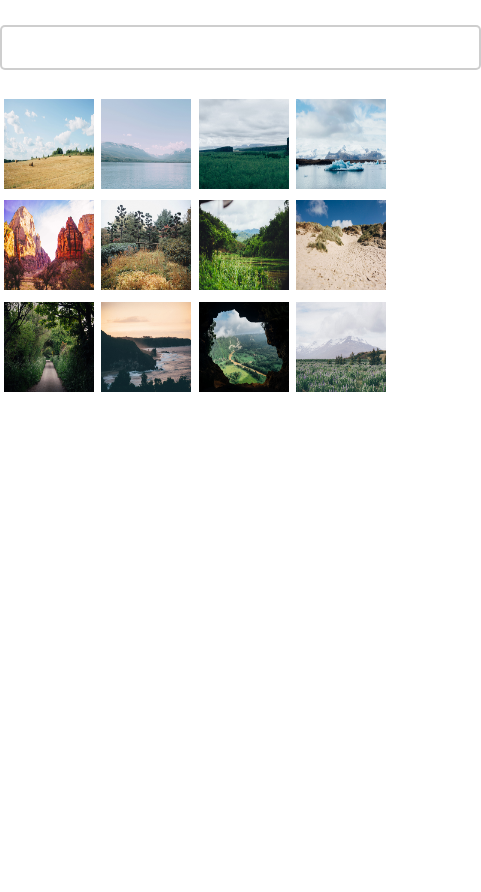
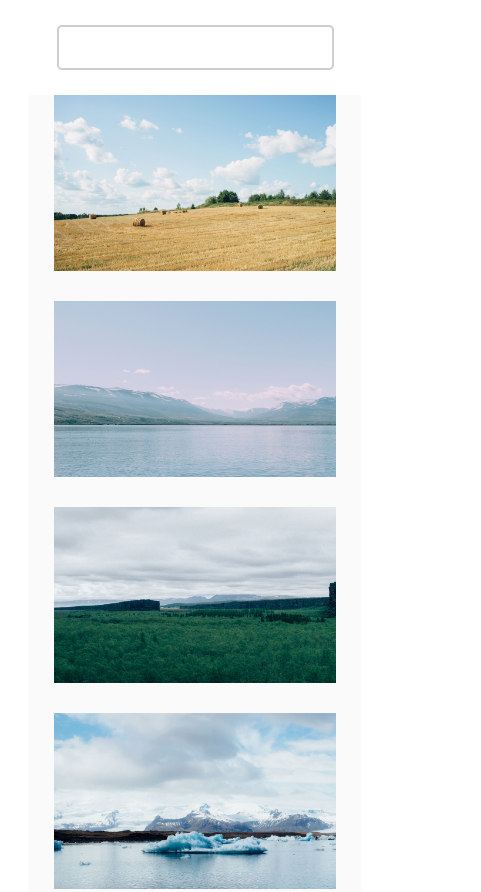
Before and after one commit to jmananthony06/Treehouse-5-Image-Gallery, a plain HTML site: page index.html in a window 390 px wide. Shown: the top 892 px of the page, 481 px wide, since content can reach past the window. Before the commit the page ends 844 px from the top, so only its background shows below. Drawn offline with nearby package versions, Linux system fonts and the light colour scheme.

Commit message:
treehouse inquiry
made fixes per treehouse grading instructions

```diff
--- a/gallery.js
+++ b/gallery.js
@@ -96,7 +96,7 @@ searchBar.addEventListener("keyup", (e) => {
   var query = e.target.value;
   // filter works that if it returns true it becomes a new array and if not then its removed from new array - checks to see what word being typed
   var filteredArray = imageInfo.filter((item) => {
-    return item.text.includes(query); // .includes returns true or false if string has said character inside of it
+    return item.text.toLowerCase().includes(query.toLowerCase()); // .includes returns true or false if string has said character inside of it
   });
   populateImg(filteredArray); // takes filtered array and gives portion of array back
 });
--- a/style.css
+++ b/style.css
@@ -4,7 +4,9 @@
 }
 
 input {
-    padding: 13px 150px;
+    padding: 13px 5%;
+    width: 60%;
+    max-width: 500px;
     display: flex;
     margin: auto;
     margin-top: 25px;
@@ -55,3 +57,32 @@ together by dot, the elements are understood to be used together
 #lighthouse.open {
     display: block;
 }
+
+/*****************
+** Media Query **
+****************/
+
+@media (max-width: 600px) {
+    #gallery {
+        width: 85%;
+        display: flex;
+        margin: auto;
+        align-items: center;
+        flex-direction: column;
+        background-color: rgba(245, 245, 245, 0.527);
+    }
+
+    #gallery img {
+        display: flex;
+        margin: auto;
+        margin-bottom: 30px;
+        align-items: center;
+        width: 85%;
+        height: 85%;
+    }
+
+    input {
+
+    }
+
+}
```
